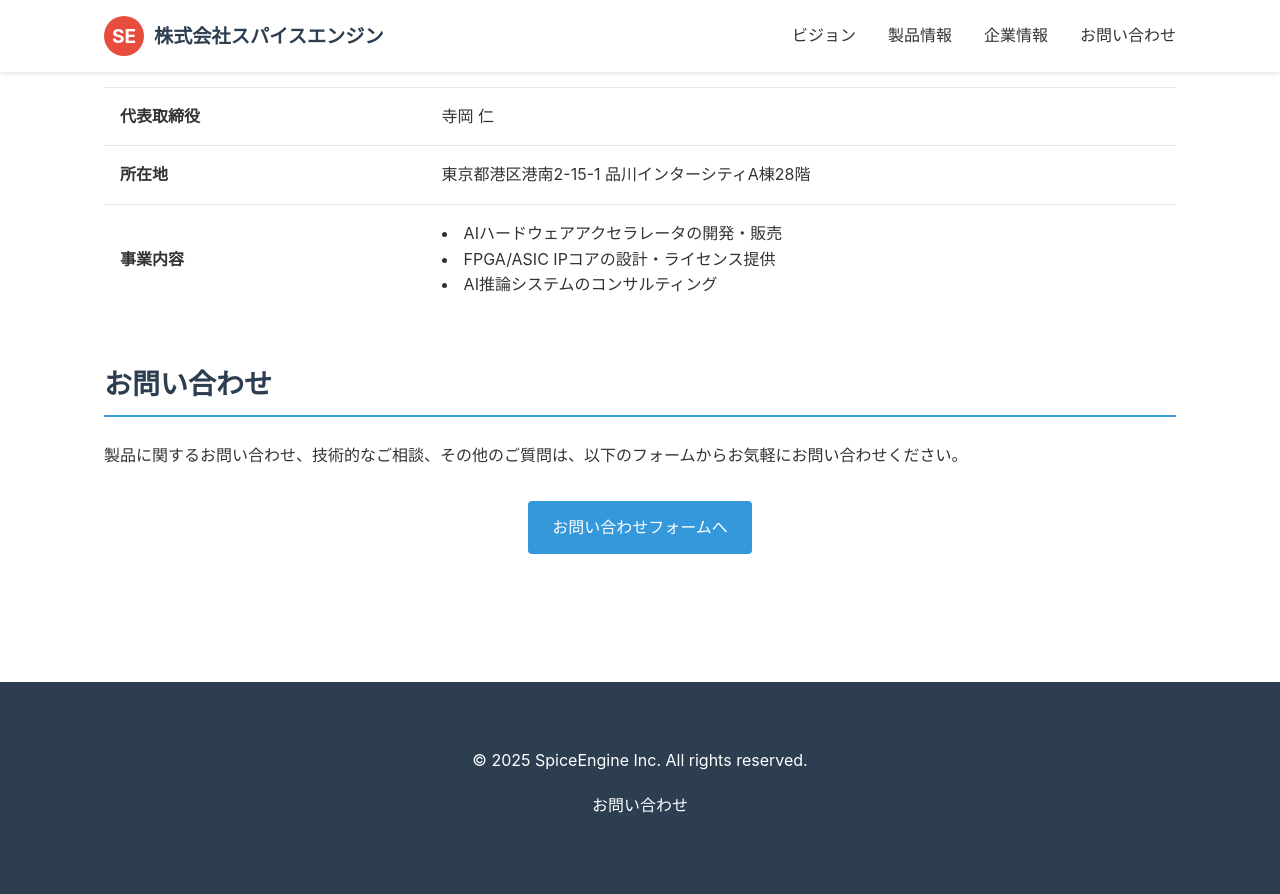
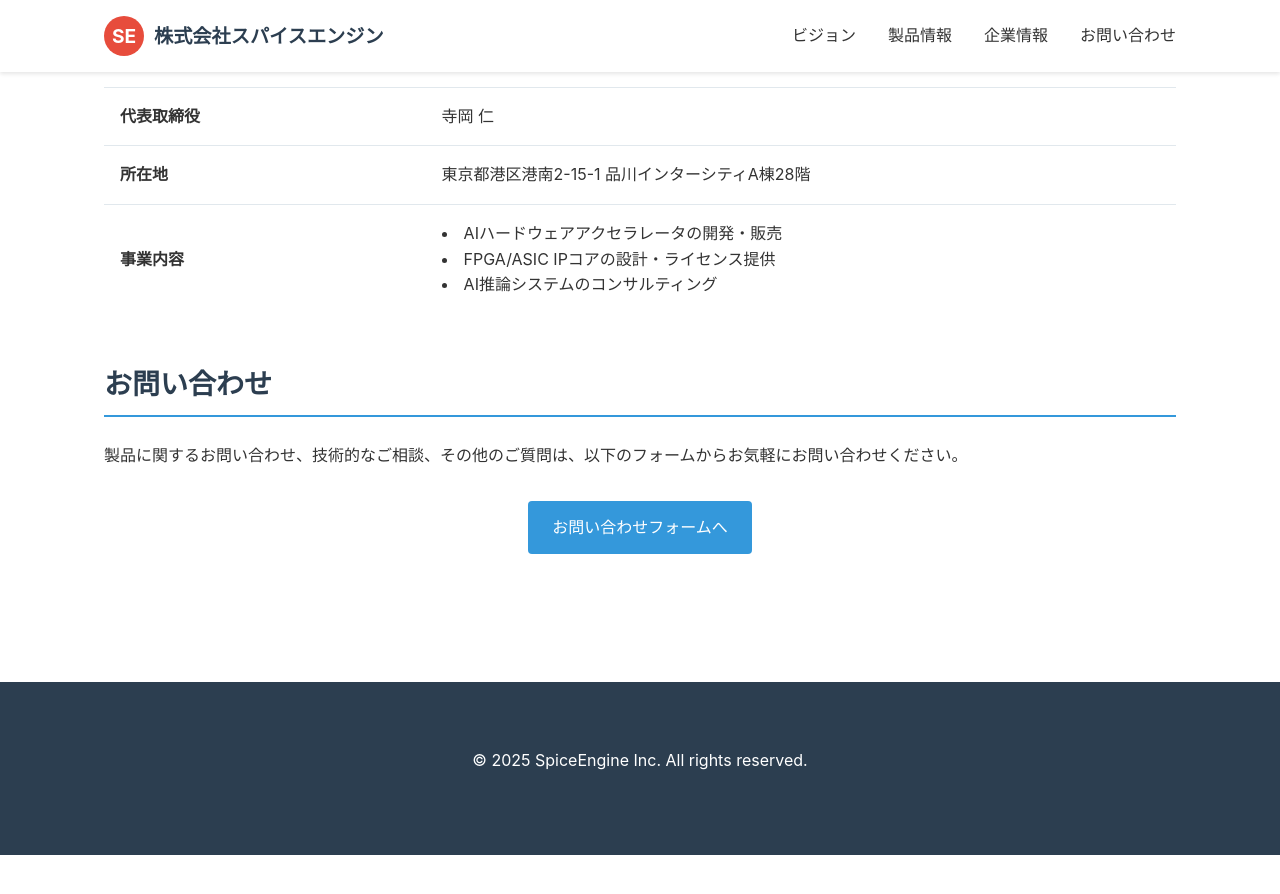
Before and after one commit to jin0g/site-spiceengine.jp, a Jekyll site: the page built from index.md, in a window 1280 px wide and 900 px high, scrolled down 1763 px. Shown: the top 894 px of the window. Built offline with Jekyll 4.4.1, drawn with Linux system fonts in a browser that asks for light colours; after the commit the page ends 2618 px from its top, so only the background shows below that.

Commit message:
フッターからお問い合わせリンクを削除

```diff
--- a/_layouts/default.html
+++ b/_layouts/default.html
@@ -326,9 +326,6 @@
     <footer>
         <div class="container">
             <p>&copy; 2025 SpiceEngine Inc. All rights reserved.</p>
-            <p><a href="https://forms.gle/bfbYWukEu7gexCRn9" target="_blank">
-                {% if page.lang == 'en' %}INQUIRY{% else %}お問い合わせ{% endif %}
-            </a></p>
         </div>
     </footer>
 
```
